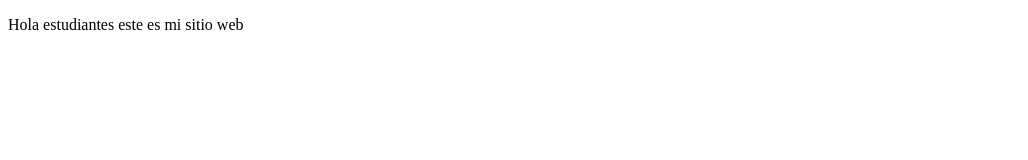
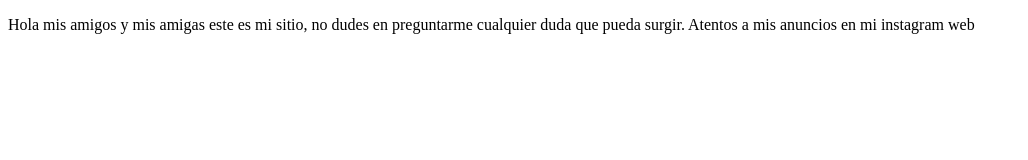
Before and after one commit to romerolae/proyectoDemoCursoPrework, a plain HTML site: page index.html in a window 1280 px wide. Shown: the whole page, without its empty margins (0-1028 px from the left). Drawn offline with Linux system fonts and the light colour scheme.

Commit message:
Le agregamos un cambio pq ahora son mis amigos en instagram

```diff
--- a/index.html
+++ b/index.html
@@ -7,6 +7,10 @@
     <title>hola mundo</title>
   </head>
   <body>
-    <p>Hola estudiantes este es mi sitio web</p>
+    <p>
+      Hola mis amigos y mis amigas este es mi sitio, no dudes en preguntarme
+      cualquier duda que pueda surgir. Atentos a mis anuncios en mi instagram
+      web
+    </p>
   </body>
 </html>
```
